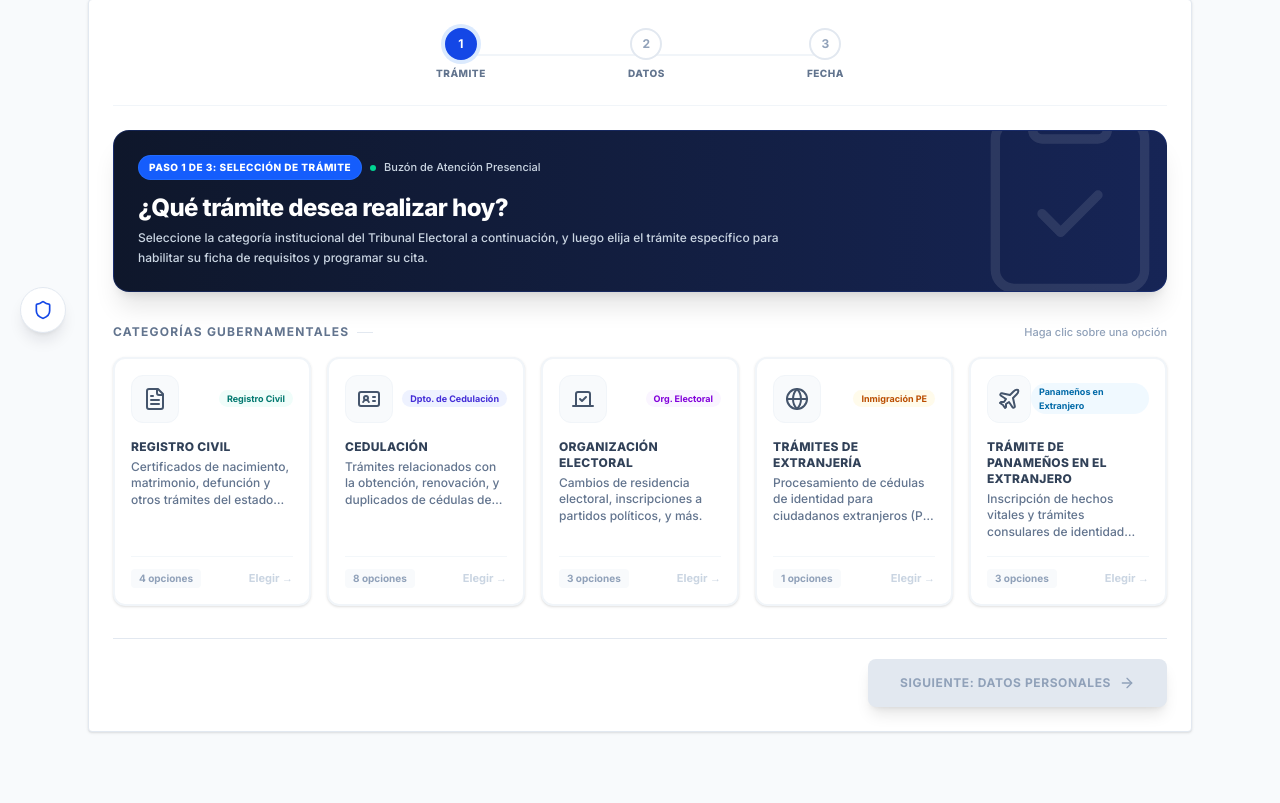
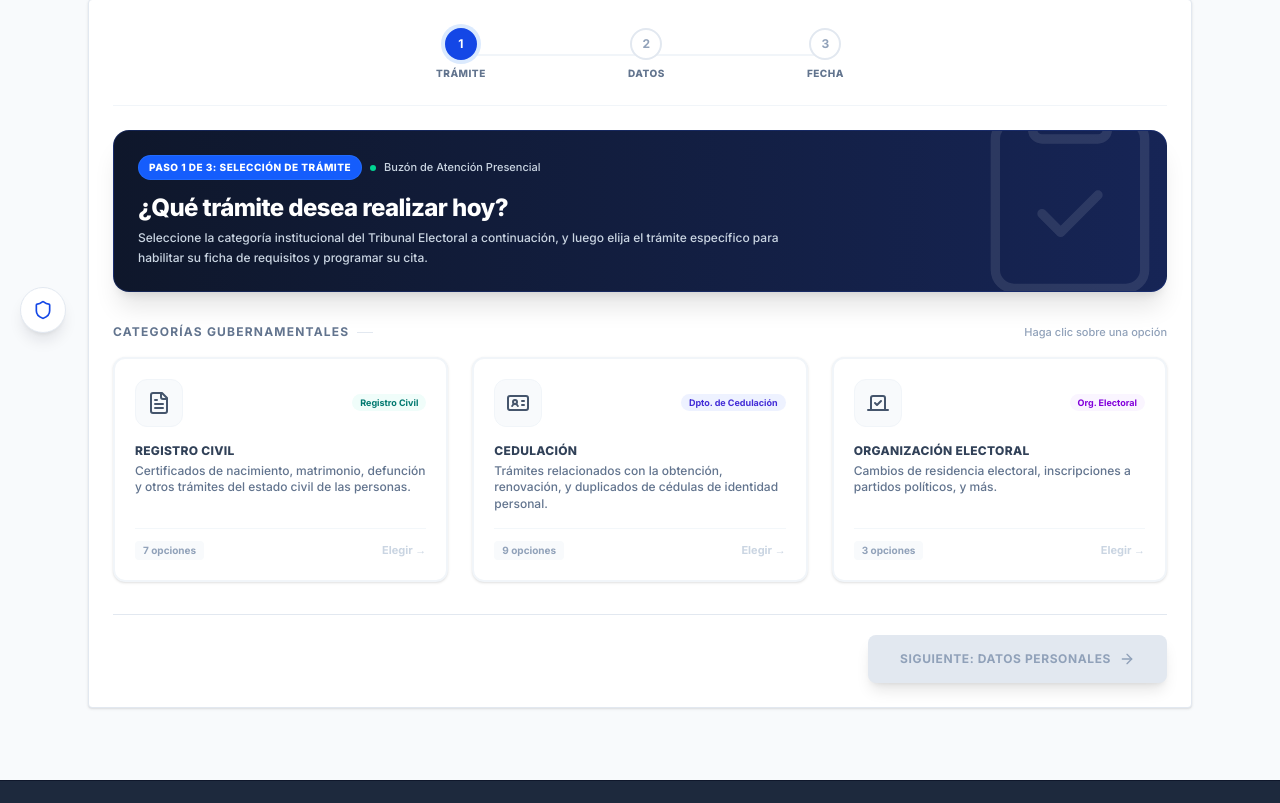
Before and after one commit to oavv03/CitasTE, a React (Vite) app: page / in a window 1280 px wide. Shown: the part 447-1250 px from the top of the page. Built offline with nearby package versions, Linux system fonts and the light colour scheme.

Commit message:
feat: consolidate related service categories
Merge Extranjería with Cedulación and Panameños en el Extranjero with Registro Civil to simplify the service selection flow.

```diff
--- a/src/components/SeleccionServicio.tsx
+++ b/src/components/SeleccionServicio.tsx
@@ -98,7 +98,35 @@ export default function SeleccionServicio({
   onBack,
   onSelect,
 }: SeleccionServicioProps) {
-  const [activeCat, setActiveCat] = useState<ServicioCategoriaId | null>(selectedCategoria);
+  const getSubServicesForCategory = (catId: ServicioCategoriaId): any[] => {
+    const mainCat = SERVICIOS_TRIBUNAL.find(c => c.id === catId);
+    if (!mainCat) return [];
+
+    let list = [...mainCat.subServicios];
+
+    if (catId === 'registro_civil') {
+      const extPan = SERVICIOS_TRIBUNAL.find(c => c.id === 'panamenos_extranjero');
+      if (extPan) {
+        list = [...list, ...extPan.subServicios];
+      }
+    } else if (catId === 'cedulacion') {
+      const ext = SERVICIOS_TRIBUNAL.find(c => c.id === 'extranjeria');
+      if (ext) {
+        list = [...list, ...ext.subServicios];
+      }
+    }
+
+    return list;
+  };
+
+  const getInitialCategory = (cat: ServicioCategoriaId | null): ServicioCategoriaId | null => {
+    if (!cat) return null;
+    if (cat === 'extranjeria') return 'cedulacion';
+    if (cat === 'panamenos_extranjero') return 'registro_civil';
+    return cat;
+  };
+
+  const [activeCat, setActiveCat] = useState<ServicioCategoriaId | null>(getInitialCategory(selectedCategoria));
   const [activeSub, setActiveSub] = useState<string | null>(selectedSubServicioId);
 
   const handleCategoryClick = (catId: ServicioCategoriaId) => {
@@ -107,12 +135,33 @@ export default function SeleccionServicio({
   };
 
   const currentCategory = SERVICIOS_TRIBUNAL.find((c) => c.id === activeCat);
-  const currentSubService = currentCategory?.subServicios.find((s) => s.id === activeSub);
+  const subServicesList = activeCat ? getSubServicesForCategory(activeCat) : [];
+  const currentSubService = subServicesList.find((s) => s.id === activeSub);
 
   const handleNextSubmit = () => {
     if (activeCat && activeSub) {
-      onSelect(activeCat, activeSub);
+      let finalCat = activeCat;
+      if (activeSub.startsWith('ext_')) {
+        finalCat = 'extranjeria';
+      } else if (activeSub.startsWith('pe_')) {
+        finalCat = 'panamenos_extranjero';
+      }
+      onSelect(finalCat, activeSub);
     }
+  };
+
+  const getSubServicesCount = (catId: ServicioCategoriaId): number => {
+    const mainCat = SERVICIOS_TRIBUNAL.find(c => c.id === catId);
+    if (!mainCat) return 0;
+    let count = mainCat.subServicios.length;
+    if (catId === 'registro_civil') {
+      const extPan = SERVICIOS_TRIBUNAL.find(c => c.id === 'panamenos_extranjero');
+      if (extPan) count += extPan.subServicios.length;
+    } else if (catId === 'cedulacion') {
+      const ext = SERVICIOS_TRIBUNAL.find(c => c.id === 'extranjeria');
+      if (ext) count += ext.subServicios.length;
+    }
+    return count;
   };
 
   return (
@@ -155,7 +204,7 @@ export default function SeleccionServicio({
         </div>
       </div>
 
-      {/* Grid of Categories - Modern Responsive Layout for 5 Items */}
+      {/* Grid of Categories - Modern Responsive Layout for 3 Items */}
       <div className="space-y-3">
         <div className="flex items-center justify-between pb-1">
           <h3 className="text-xs font-bold text-slate-500 uppercase tracking-widest flex items-center gap-2">
@@ -165,8 +214,8 @@ export default function SeleccionServicio({
           <span className="text-[11px] text-slate-400 font-medium">Haga clic sobre una opción</span>
         </div>
 
-        <div className="grid grid-cols-1 sm:grid-cols-2 md:grid-cols-3 lg:grid-cols-5 gap-4">
-          {SERVICIOS_TRIBUNAL.map((cat) => {
+        <div className="grid grid-cols-1 md:grid-cols-3 gap-6">
+          {SERVICIOS_TRIBUNAL.filter(cat => ['registro_civil', 'cedulacion', 'organizacion_electoral'].includes(cat.id)).map((cat) => {
             const isSelected = activeCat === cat.id;
             const meta = CATEGORY_META[cat.id] || {
               themeColor: 'bg-blue-600',
@@ -177,12 +226,14 @@ export default function SeleccionServicio({
               badgeText: 'Trámite'
             };
 
+            const optionsCount = getSubServicesCount(cat.id);
+
             return (
               <button
                 key={cat.id}
                 type="button"
                 onClick={() => handleCategoryClick(cat.id)}
-                className={`text-left p-4 rounded-xl border-2 transition-all duration-300 cursor-pointer flex flex-col justify-between h-full relative overflow-hidden group hover:shadow-md ${
+                className={`text-left p-5 rounded-xl border-2 transition-all duration-300 cursor-pointer flex flex-col justify-between h-full relative overflow-hidden group hover:shadow-md ${
                   isSelected
                     ? `${meta.activeBorder} ring-4 shadow-md scale-[1.02]`
                     : 'border-slate-100 bg-white hover:border-slate-300 shadow-sm'
@@ -222,7 +273,7 @@ export default function SeleccionServicio({
                 {/* Counter & Arrow Footer */}
                 <div className="pt-3 w-full border-t border-slate-100/80 mt-4 flex items-center justify-between text-[11px] font-bold">
                   <span className={`px-2 py-0.5 rounded text-[10px] ${isSelected ? meta.bgLight : 'bg-slate-50 text-slate-400'}`}>
-                    {cat.subServicios.length} opciones
+                    {optionsCount} opciones
                   </span>
                   <span className={`transition-transform duration-300 ${isSelected ? 'translate-x-1.5 font-extrabold text-blue-700' : 'text-slate-300'}`}>
                     {isSelected ? '✓ Seleccionado' : 'Elegir →'}
@@ -261,13 +312,15 @@ export default function SeleccionServicio({
           <div className="grid grid-cols-1 lg:grid-cols-2 gap-6">
             {/* List left side */}
             <div className="space-y-2 max-h-[380px] overflow-y-auto pr-2 scrollbar-thin scrollbar-thumb-slate-200 scrollbar-track-transparent">
-              {currentCategory.subServicios.map((sub) => {
+              {subServicesList.map((sub) => {
                 const isSelected = activeSub === sub.id;
 
                 // Dynamic helper checks for realistic tags
                 const isPaid = sub.requisitos.some(r => r.toLowerCase().includes('costo') || r.toLowerCase().includes('pago') || r.toLowerCase().includes('b/.'));
                 const isJuvenilOrMenor = sub.id.includes('juvenil') || sub.nombre.toLowerCase().includes('menor');
                 const isFirstTime = sub.id.includes('primera_vez') || sub.nombre.toLowerCase().includes('primera');
+                const isPanamenoExt = sub.id.startsWith('pe_');
+                const isExtranjeriaSub = sub.id.startsWith('ext_');
 
                 return (
                   <button
@@ -319,6 +372,18 @@ export default function SeleccionServicio({
                         {isFirstTime && (
                           <span className="text-[10px] font-bold px-2 py-0.5 rounded bg-indigo-50 text-indigo-800 border border-indigo-200/50">
                             Primera Vez
+                          </span>
+                        )}
+
+                        {isPanamenoExt && (
+                          <span className="text-[10px] font-bold px-2 py-0.5 rounded bg-sky-50 text-sky-800 border border-sky-200/50">
+                            Panameños en el Exterior
+                          </span>
+                        )}
+
+                        {isExtranjeriaSub && (
+                          <span className="text-[10px] font-bold px-2 py-0.5 rounded bg-amber-50 text-amber-800 border border-amber-200/50">
+                            Extranjería PE
                           </span>
                         )}
                       </div>
```
